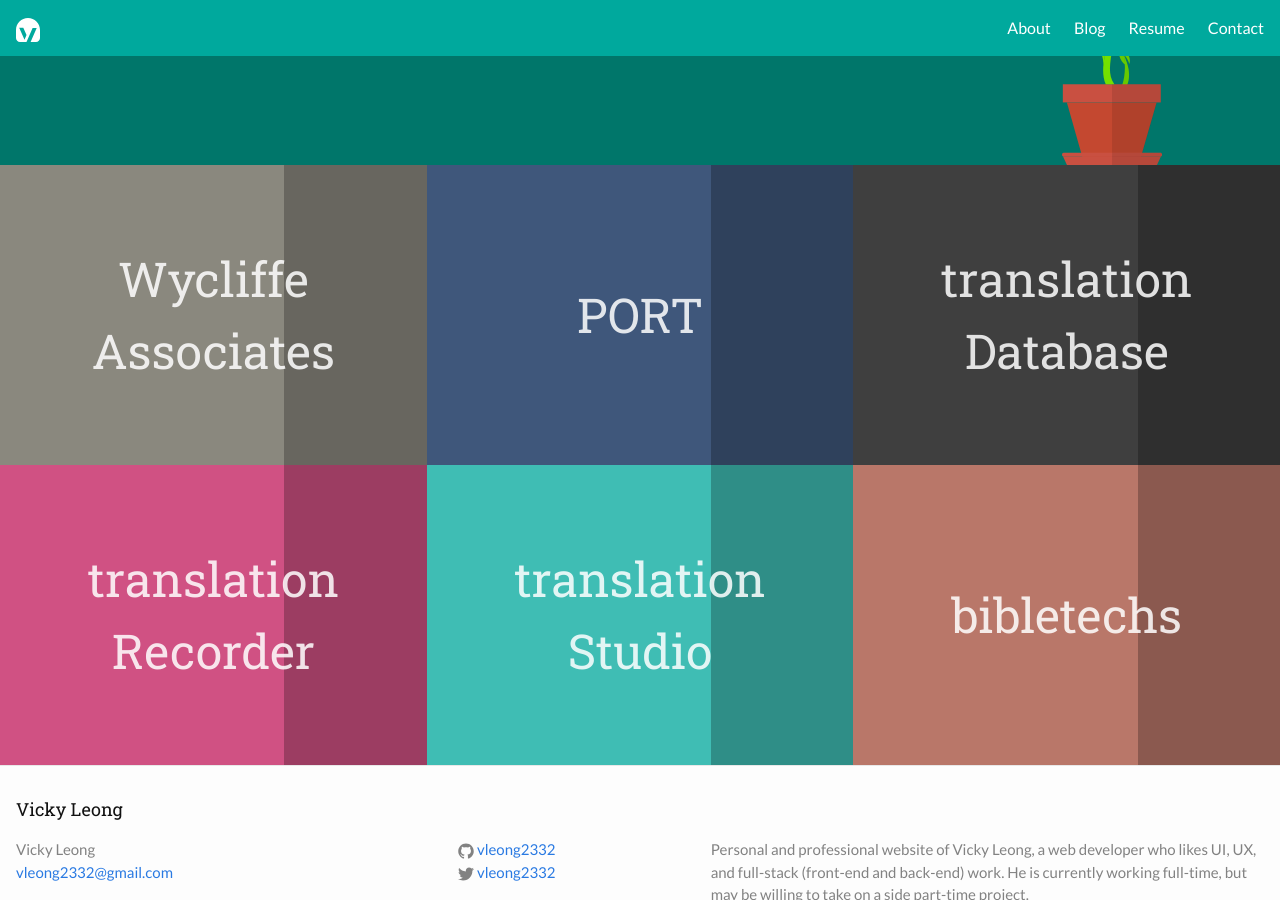
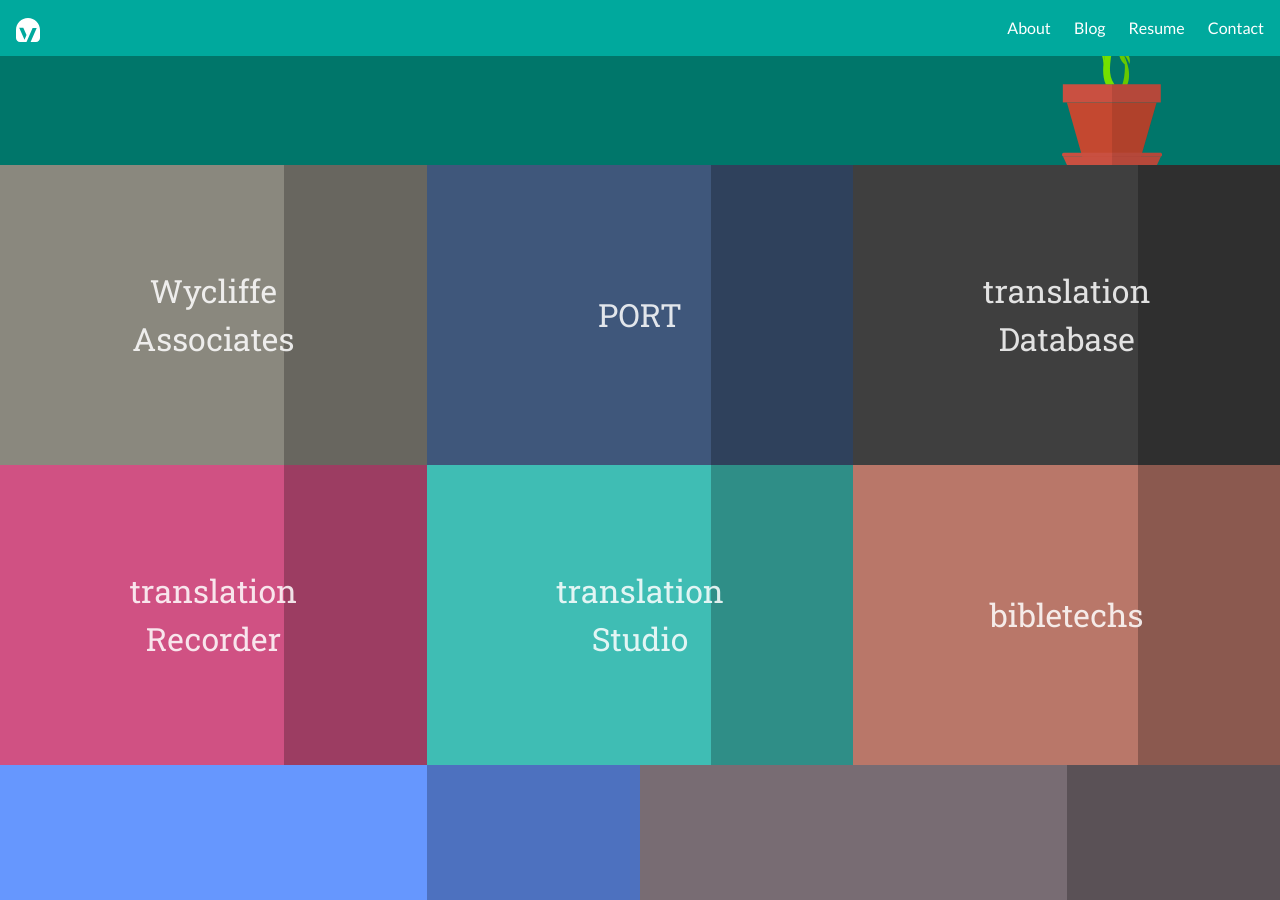
Before and after one commit to vleong2332/site2.0, a Jekyll site: the page built from index.md, in a window 1280 px wide and 900 px high, scrolled down 2230 px. Built offline with Jekyll 4.4.1, drawn with Linux system fonts in a browser that asks for light colours; some of the changed text lies outside the part shown.

Commit message:
Add past projects to work section

```diff
--- a/_includes/work.html
+++ b/_includes/work.html
@@ -6,5 +6,7 @@
     <div class="project-wrapper tr"><h2>translation<br />Recorder</h2></div>
     <div class="project-wrapper ts"><h2>translation<br />Studio</h2></div>
     <div class="project-wrapper bt"><h2>bibletechs</h2></div>
+    <div class="project-wrapper tl"><h2>Thinkful Time Logger</h2></div>
+    <div class="project-wrapper fb"><h2>Flapby Bird</h2></div>
   </div>
 </section>
--- a/_sass/site/_work.scss
+++ b/_sass/site/_work.scss
@@ -12,19 +12,12 @@
     flex: 1 1 33.33%;
     min-width: 320px;
     height: 300px;
-    // border: 1px solid red;
     box-sizing: border-box;
     background-repeat: no-repeat;
-    // background-size: 100% auto;
     background-size: cover;
     background-position: center center;
     border: none;
-    // font-family: 'Oswald', sans-serif;
     color: rgba(255, 255, 255, 0.85);
-    // font-size: 3rem;
-    // display: flex;
-    // align-items: center;
-    // justify-content: center;
     text-align: center;
     padding: 1rem;
     position: relative;
@@ -33,7 +26,7 @@
     transition: color 222ms ease;
 
     h2 {
-      font-size: 3rem;
+      font-size: 2rem;
       transition: font-size 222ms ease;
       width: 100%;
       height: 100%;
@@ -41,8 +34,6 @@
       align-items: center;
       justify-content: center;
       margin: 0;
-      // border: 1px solid rgba(255, 255, 255, 0.25);
-      // border-radius: 3px;
       position: relative;
     }
 
@@ -56,25 +47,19 @@
       width: 100%;
       height: 100%;
       background-color: rgba(0, 0, 0, 0.25);
-      // transform: skewX(-15deg);
       transition: left 222ms ease, transform 222ms ease;
     }
 
     &:hover {
       color: #FFF;
       h2 {
-        font-size: 3.5rem;
+        font-size: 2.5rem;
       }
       &::before {
-        // transform: skewX(-20deg);
         left: 33.33%;
       }
     }
 
-    // &:hover {
-    //   // background-size: 115% auto;
-    //   font-size: 3.5rem;
-    // }
   }
 
   .port {
@@ -104,15 +89,12 @@
     background-color: rgba(163, 75, 57, 0.75);
   }
 
-  @media all and (min-width: 640px) {
-    .project-wrapper {
-      // background-size: auto 100%;
+  .tl {
+    background-color: rgba(52, 118, 255, 0.75);
+  }
 
-      &:hover {
-        // background-size: auto 120%;
-      }
-
-    }
+  .fb {
+    background-color: rgba(76, 61, 70, 0.75);
   }
 
 }
```
